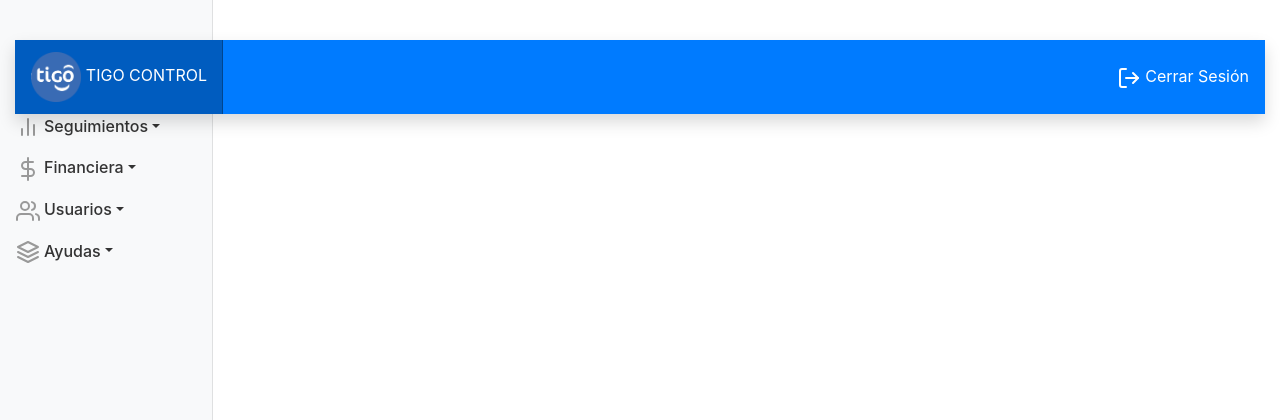
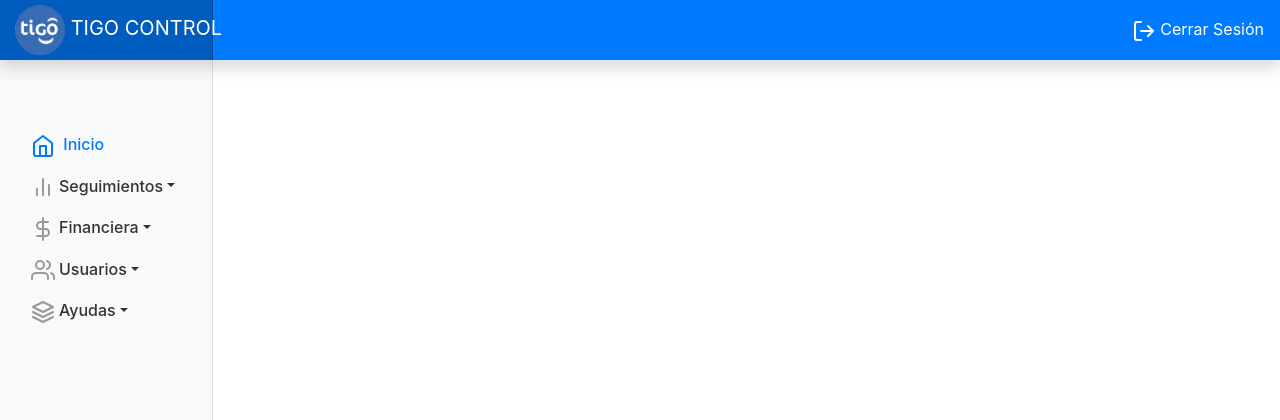
Before and after one commit to jhcarlos8888/ProyectoControlTigoVentas, a PHP site: page /plantilla.php in a window 1280 px wide. Shown: the top 420 px of the page. Run offline with PHP 8.4, Linux system fonts and the light colour scheme; some libraries are stand-ins or nearby versions.

Commit message:
I makes changes

```diff
--- a/partes/head.php
+++ b/partes/head.php
@@ -2,6 +2,6 @@
 <meta charset="utf-8" />
 <meta name="viewport" content="width=device-width, initial-scale=1, shrink-to-fit=no">
 <title>PROYECTO SENA</title>
+<link href="css/estilo.css" type="text/css" rel="stylesheet">
 <link href="css/bootstrap/bootstrap.css" type="text/css" rel="stylesheet">
-<link href="css/estilo.css" type="text/css" rel="stylesheet">
 </head>
--- a/plantilla.php
+++ b/plantilla.php
@@ -5,17 +5,6 @@
 <?php require_once('partes/head.php'); ?>
 
 <body>
-<div class="container-fluid">
-	<div class="row">
-		<div class="col-12">
-			<section>
-				<p>
-					Bienvenido
-				</p>
-			</section>
-
-		</div>
-	</div>
 
 <?php require_once('partes/cabecera.php'); ?>
 
```
